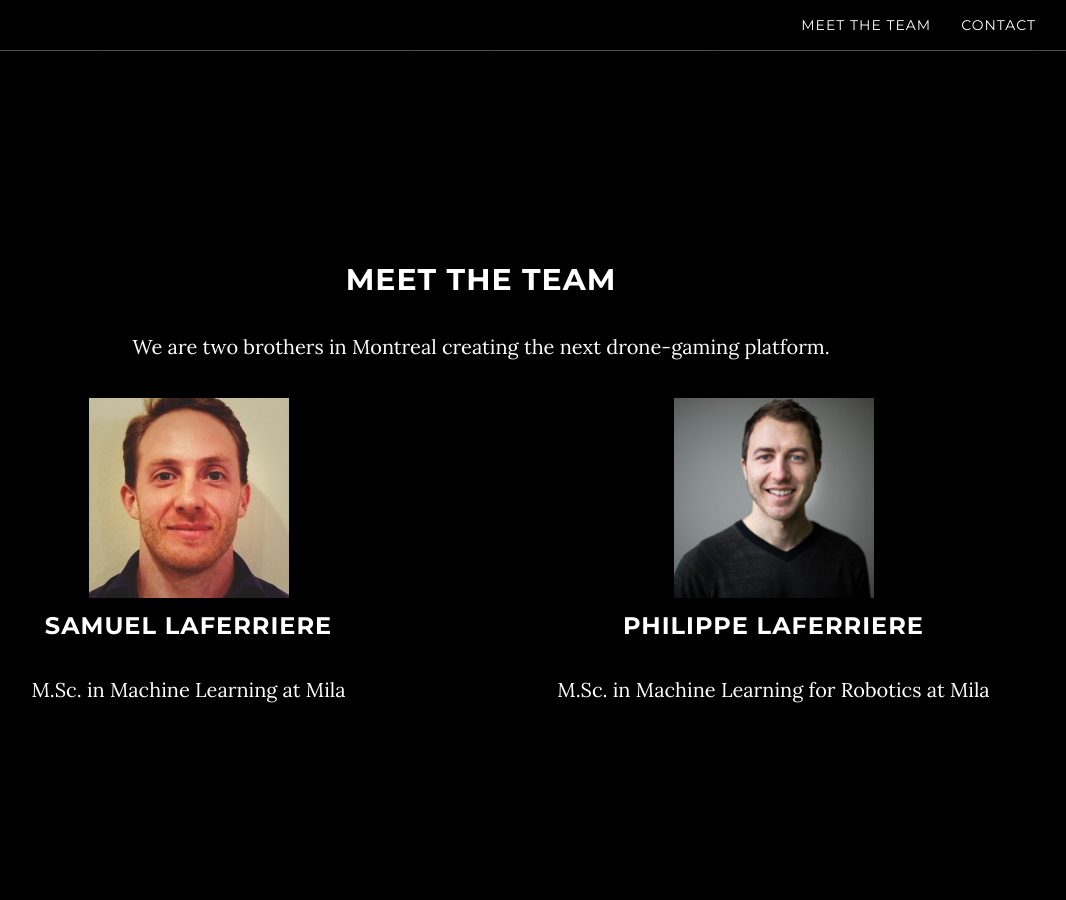
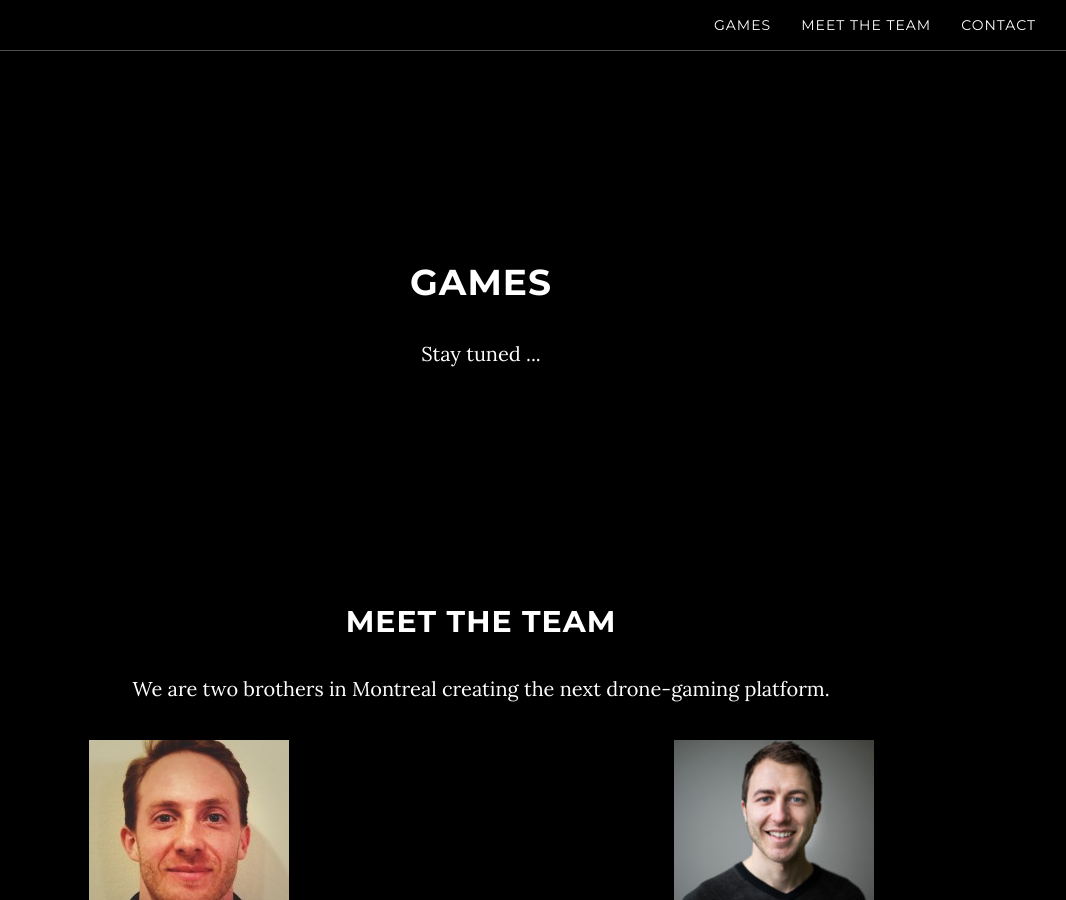
Before and after one commit to samlaf/rpygames, a Jekyll site: the page built from index.html, in a window 1280 px wide and 900 px high, scrolled down 837 px. Shown: the whole window, without its empty margins (159-1225 px from the left). Built offline with Jekyll 4.4.1, drawn with Linux system fonts in a browser that asks for light colours.

Commit message:
Added a games:stay-tuned section

```diff
--- a/_includes/games.html
+++ b/_includes/games.html
@@ -3,10 +3,8 @@
 
     <div class="row">
         <div class="col">
-            <h2>Try out our very first game!</h2>
-            <h3>Plane Evader</h3>
-            <img src="img/pygame-plane-evader.gif"> </br></br>
-            <h4><a href="downloads/plane-evader">Download</a></h4>
+            <h1>Games</h1>
+            <p> Stay tuned ... </p>
         </div>
     </div>
 
--- a/_includes/nav.html
+++ b/_includes/nav.html
@@ -9,9 +9,9 @@
                     <li class="hidden">
                         <a href="#page-top"></a>
                     </li>
-                    <!-- <li>
+                    <li>
                         <a class="page-scroll" href="#games">Games</a>
-                    </li> -->
+                    </li>
                     <li>
                         <a class="page-scroll" href="#meettheteam">Meet the Team</a>
                     </li>
--- a/_layouts/default.html
+++ b/_layouts/default.html
@@ -4,7 +4,7 @@
     <body id="page-top" data-spy="scroll" data-target=".navbar-fixed-top">
     {% include nav.html %}
     {% include header.html %}
-    {% comment %}{% include games.html %}{% endcomment %}
+    {% include games.html %}
     {% include meettheteam.html %}
     {% include contact.html %}
     {% include footer.html %}
```
Also changed, not shown: 1 other file.
